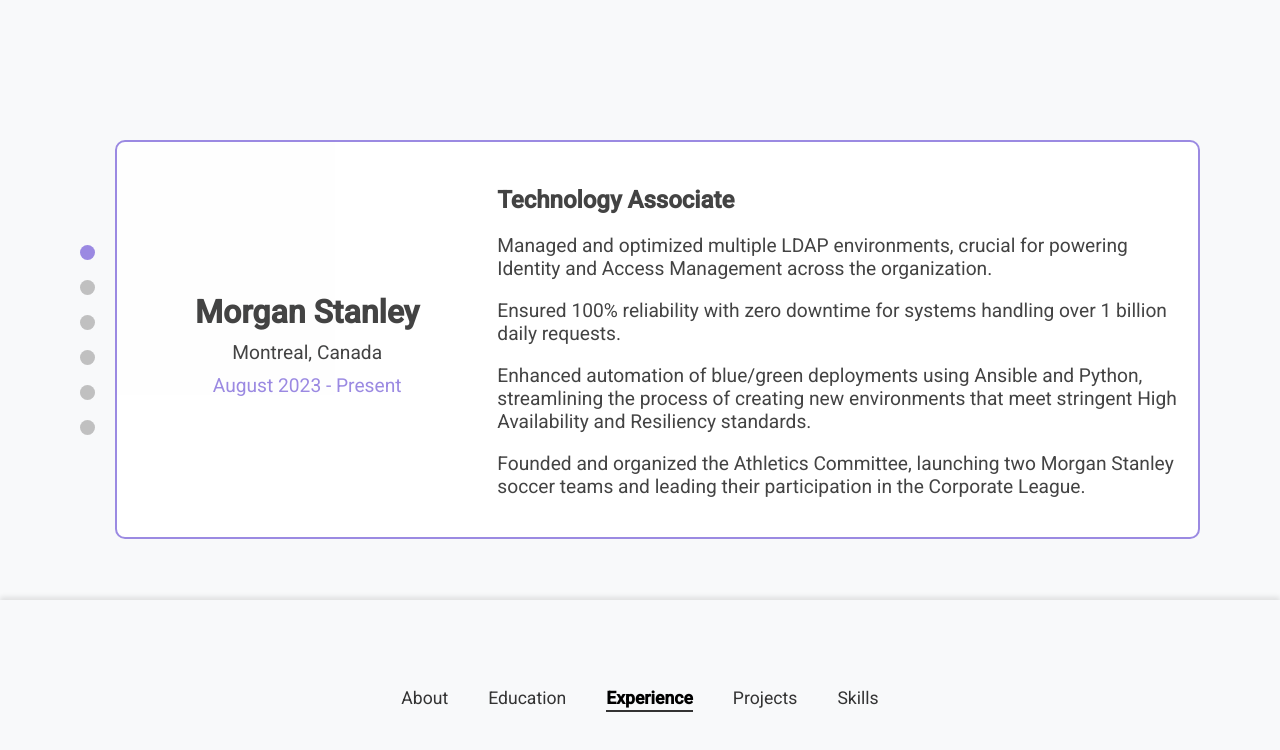
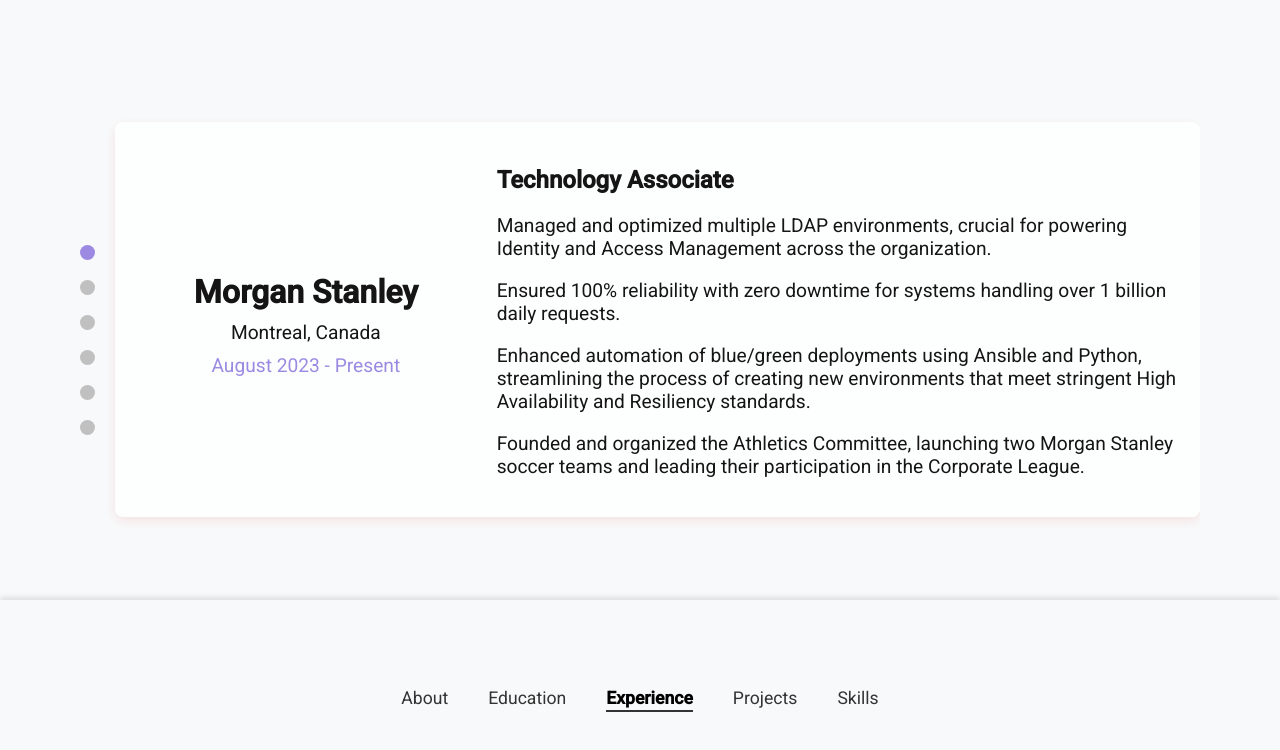
Before and after one commit to wassimwazzi/wassimwazzi.github.io, a React (Create React App) app: page / in a window 1280 px wide. Both pictures are taken after a click on the link "Experience". Shown: the top 750 px of the page. Built offline with nearby package versions, Linux system fonts and the light colour scheme.

Commit message:
use card in experience

```diff
--- a/src/components/Education/Education.css
+++ b/src/components/Education/Education.css
@@ -1,6 +1,5 @@
 .education {
   position: relative;
-  color: rgb(20, 36, 26);
   text-align: center;
   height: 100%;
   padding: var(--spacing-3);
--- a/src/components/Experience/Experience.css
+++ b/src/components/Experience/Experience.css
@@ -1,29 +1,16 @@
 .experience {
     position: relative; /* Ensure positioning context for the progress bar */
-    color: #333;
     text-align: center;
     height: 100%;
-  }
+}
 
-.experience-list {
-    display: flex;
-    flex-direction: column;
-    gap: var(--spacing-3);
-    max-width: 80%;
-    margin: 0 auto;
-    position: relative; /* Ensure positioning context for the progress bar */
-}
 
 .experience-item {
     display: flex;
     align-items: center;
     justify-content: space-between;
     position: relative;
-    padding: var(--spacing-2);
     gap: var(--spacing-2);
-    background: #fff;
-    border-radius: 10px;
-    border: 2px solid var(--highlight-color);
     overflow: hidden;
     text-align: left;
 }
--- a/src/components/Experience/Experience.js
+++ b/src/components/Experience/Experience.js
@@ -1,5 +1,6 @@
 import React from 'react';
 import Scrollable from '../common/ScrollableContent/Scrollable';
+import Card from '../common/Card/Card';
 import './Experience.css';
 
 const EXPERIENCE_ITEMS = [
@@ -77,7 +78,8 @@
         <section id="experience" className="experience">
             <Scrollable>
                 {EXPERIENCE_ITEMS.map((item, index) => (
-                    <div className="experience-item" key={index}>
+                    <Card key={index}>
+                        <div className="experience-item">
                             <div className="experience-info">
                                 <h3>{item.company}</h3>
                                 <p>{item.location}</p>
@@ -90,6 +92,7 @@
                                 ))}
                             </div>
                         </div>
+                    </Card>
                 ))}
             </Scrollable>
         </section>
--- a/src/styles/main.css
+++ b/src/styles/main.css
@@ -14,6 +14,7 @@
   overflow: hidden;
   background: var(--background-color);
   font-family: 'Roboto', sans-serif;
+  color: #000;
 }
 
 .content-container {
```
Lines whose indentation alone changed are shown as unchanged.
